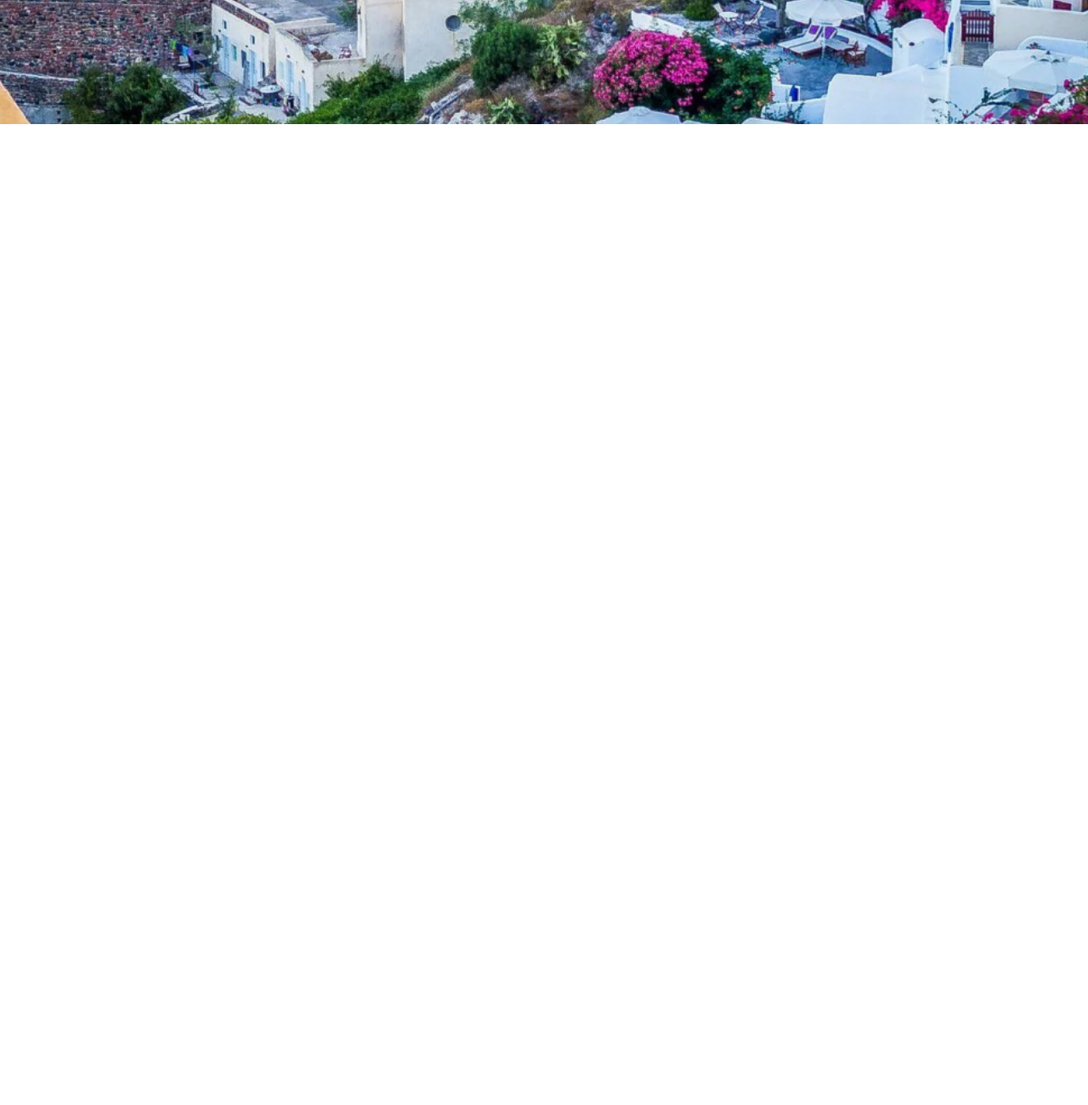
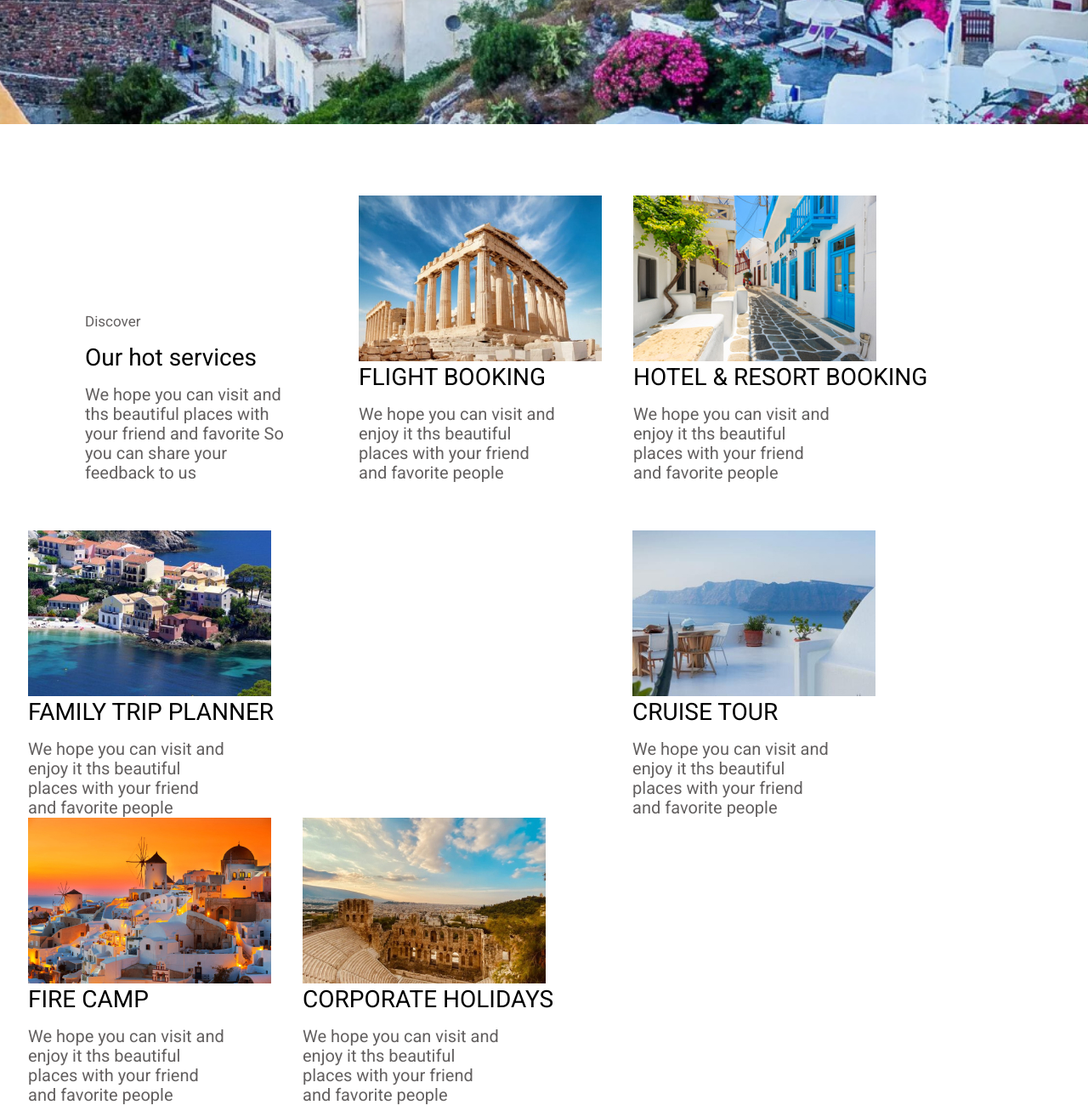
Before and after one commit to Nini-Absandze/Nini-Absandze-assignment-7, a plain HTML site: page index.html in a window 1280 px wide. Shown: the part 761-2061 px from the top of the page at 85% size. Before the commit the page ends 907 px from the top, so only its background shows below. Drawn offline with Linux system fonts and the light colour scheme.

Commit message:
article
added picture cards and finished the project

```diff
--- a/index.html
+++ b/index.html
@@ -39,5 +39,79 @@
 
         </div>
     </section>
+
+    <article>
+        <div class="discover">
+            <h5>Discover</h5>
+            <br>
+            <h4>Our hot services</h4>
+            <br>
+            <h3>We hope you can visit and
+                ths beautiful places with
+                your friend and favorite
+                So you can share your
+                feedback to us</h3>
+        </div>
+
+        <div class="box1">
+            <img src="./images/second.jpg"
+            <br>
+            <h4>FLIGHT BOOKING</h4>
+            <br>
+            <h3>We hope you can visit and enjoy it
+            ths beautiful places with your
+            friend and favorite people</h3>
+        </div>
+
+        <div class="box2">
+            <img src="./images/third.jpg"
+            <br>
+            <h4>HOTEL & RESORT BOOKING</h4>
+            <br>
+            <h3>We hope you can visit and enjoy it
+                ths beautiful places with your
+                friend and favorite people</h3>
+        </div>
+
+        <div class="box3">
+            <img src="./images/fourth.jpg"
+            <br>
+            <h4>FAMILY TRIP PLANNER</h4>
+            <br>
+            <h3>We hope you can visit and enjoy it
+                ths beautiful places with your
+                friend and favorite people</h3>
+        </div>
+
+        <div class="box4">
+            <img src="./images/fifth.jpg"
+            <br>
+            <h4>CRUISE TOUR</h4>
+            <br>
+            <h3>We hope you can visit and enjoy it
+                ths beautiful places with your
+                friend and favorite people</h3>
+        </div>
+
+        <div class="box5">
+            <img src="./images/sixth.jpg"
+            <br>
+            <h4>FIRE CAMP</h4>
+            <br>
+            <h3>We hope you can visit and enjoy it
+                ths beautiful places with your
+                friend and favorite people</h3>
+        </div>
+
+        <div class="box6">
+            <img src="./images/seventh.jpg"
+            <br>
+            <h4>CORPORATE HOLIDAYS</h4>
+            <br>
+            <h3>We hope you can visit and enjoy it
+                ths beautiful places with your
+                friend and favorite people</h3>
+        </div>
+    </article>
 </body>
 </html>
--- a/styles/styles.css
+++ b/styles/styles.css
@@ -13,6 +13,7 @@
     font-weight: 400;
     font-size: 17px;
     line-height: 19.55px;
+    color: #636060;
 }
 
 .banner {
@@ -49,3 +50,69 @@ p {
     line-height: 21.84px;
     color: #FFFFFF;
 }
+
+article {
+    margin-top: 84px;
+}
+
+.discover {
+    margin-left: 100px;
+    display: inline-block;
+    margin-top: 84px;
+}
+
+h5 {
+    font-family: "Roboto", sans-serif;
+    font-weight: 400;
+    font-size: 17px;
+    line-height: 19.55px;
+    color: #636060;
+}
+
+h4 {
+    font-family: "Roboto", sans-serif;
+    font-weight: 400;
+    font-size: 28px;
+    line-height: 32.2px;
+    color: #010101;
+}
+
+h3 {
+    font-family: "Roboto", sans-serif;
+    font-weight: 400;
+    font-size: 20px;
+    line-height: 23px;
+    color: #636060;
+    width: 235px;
+}
+
+.box1 {
+    display: inline-block;
+    margin-left: 83px;
+}
+
+.box2 {
+    display: inline-block;
+    margin-left: 33px;
+}
+
+.box3 {
+    display: inline-block;
+    margin-left: 33px;
+}
+
+.box4 {
+    display: inline-block;
+    margin-left: 418px;
+    margin-top: 56px;
+}
+
+.box5 {
+    display: inline-block;
+    margin-left: 33px;
+}
+
+.box6 {
+    display: inline-block;
+    margin-left: 33px;
+}
```
